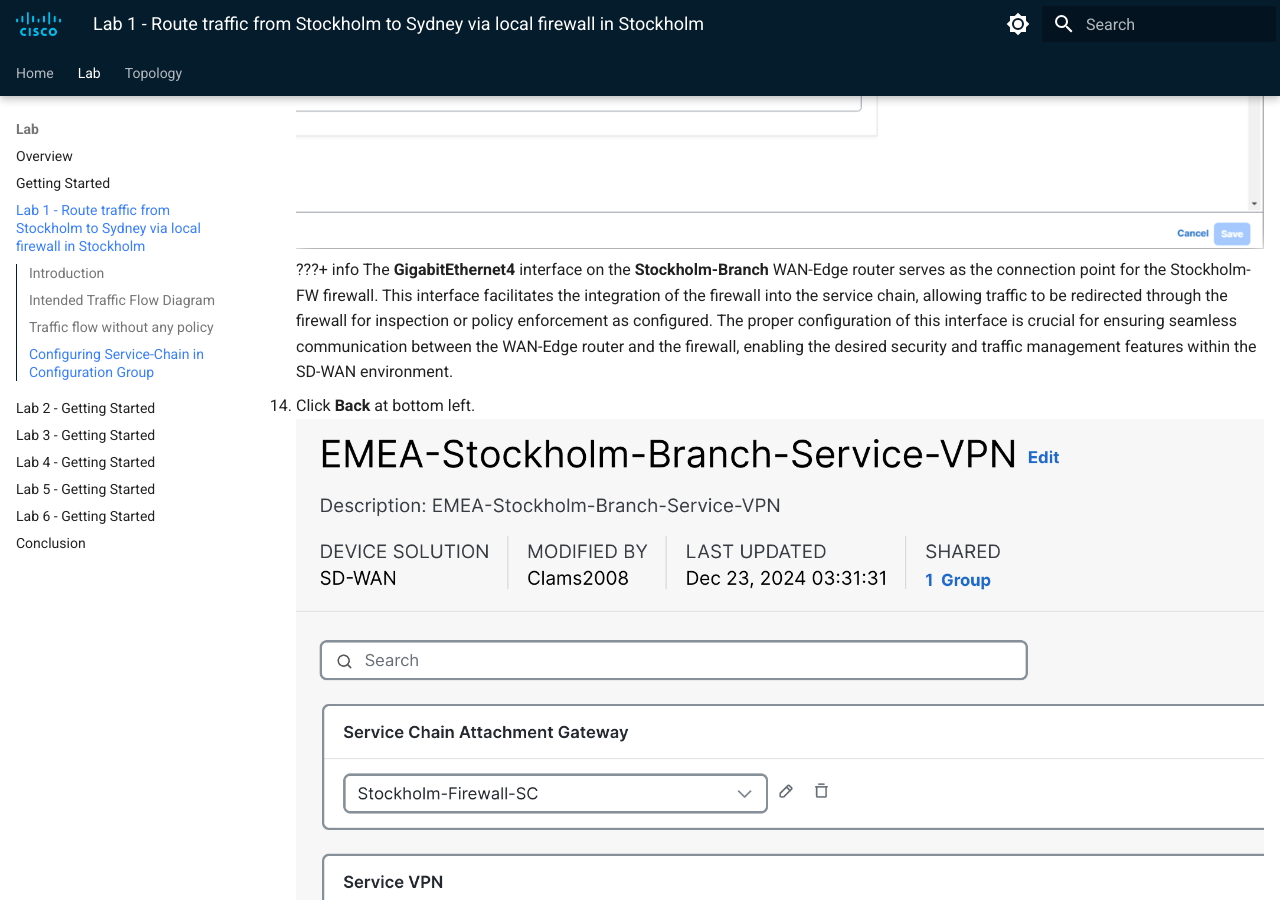
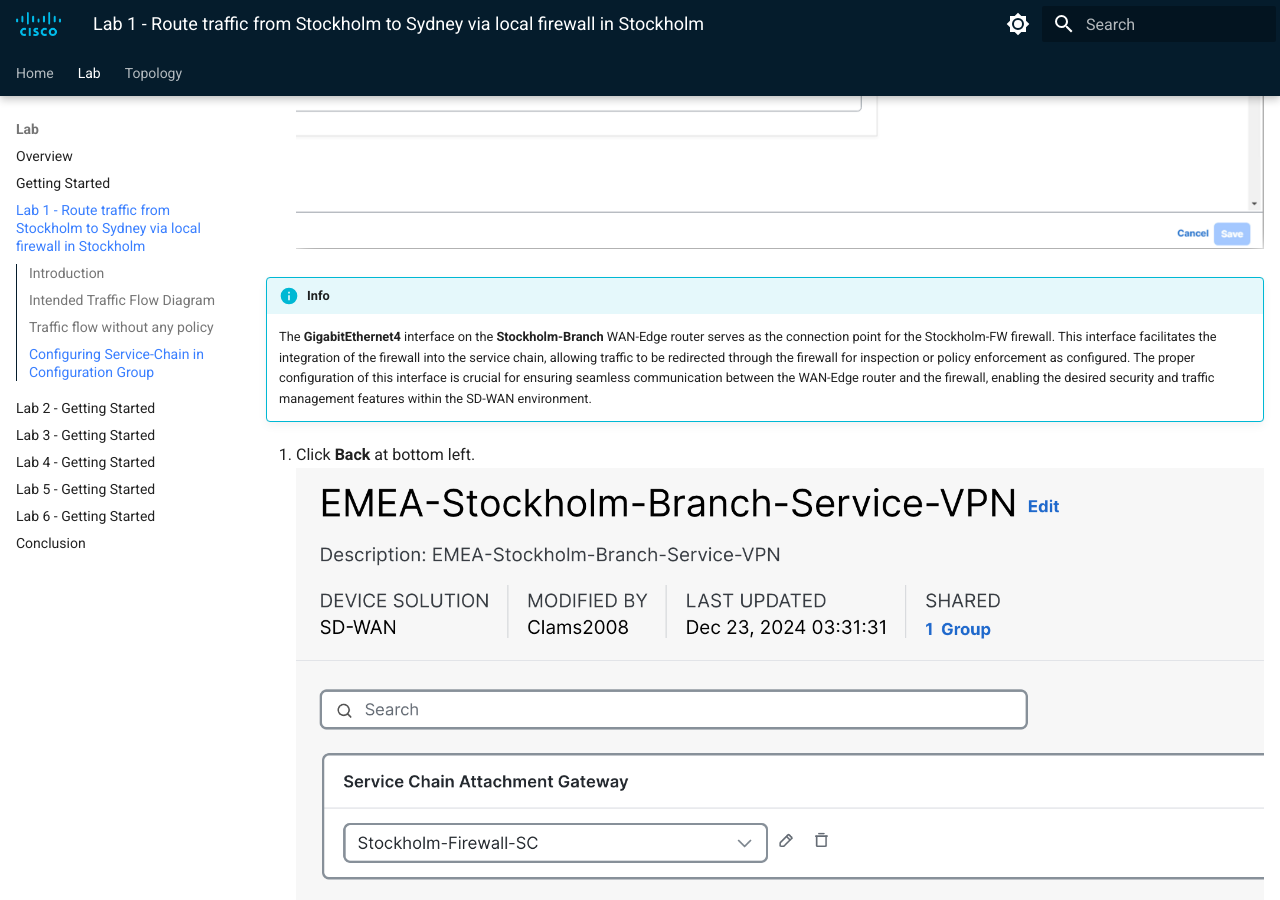
Before and after one commit to ciscodocs/ltrent-2008-clemea25, an MkDocs documentation site: the page built from docs/lab1_getting_started.md, in a window 1280 px wide and 900 px high, scrolled down 8240 px. Built offline with MkDocs 1.6.1 and Material for MkDocs 9.7.7, drawn with Linux system fonts in a browser that asks for light colours.

Commit message:
Scenario-1 guide

```diff
--- a/docs/lab1_getting_started.md
+++ b/docs/lab1_getting_started.md
@@ -120,7 +120,7 @@ Next, we will configure a service chain within the service-profile parcel in the
 12. Enter **Service IPv4 Address <font color="blue">10.10.10.2</font>**. This is the IP address of **Stockholm Firewall (***<font color="green">Stockholm-FW</font>***)**.
 13. Enter SD-WAN Router Interface as **GigabitEthernet4** and click <font color="orange">**Save**</font>.
     ![Service Attachment Gateway Definition](./assets/S-1-figure-14.png)
-    ???+ info
-        The **GigabitEthernet4** interface on the **Stockholm-Branch** WAN-Edge router serves as the connection point for the Stockholm-FW firewall. This interface facilitates the integration of the firewall into the service chain, allowing traffic to be redirected through the firewall for inspection or policy enforcement as configured. The proper configuration of this interface is crucial for ensuring seamless communication between the WAN-Edge router and the firewall, enabling the desired security and traffic management features within the SD-WAN environment.
+!!! info
+    The **GigabitEthernet4** interface on the **Stockholm-Branch** WAN-Edge router serves as the connection point for the Stockholm-FW firewall. This interface facilitates the integration of the firewall into the service chain, allowing traffic to be redirected through the firewall for inspection or policy enforcement as configured. The proper configuration of this interface is crucial for ensuring seamless communication between the WAN-Edge router and the firewall, enabling the desired security and traffic management features within the SD-WAN environment.
 14. Click **Back** at bottom left.
     ![How to go back to Configuration Group](./assets/S-1-figure-15.png)
```
